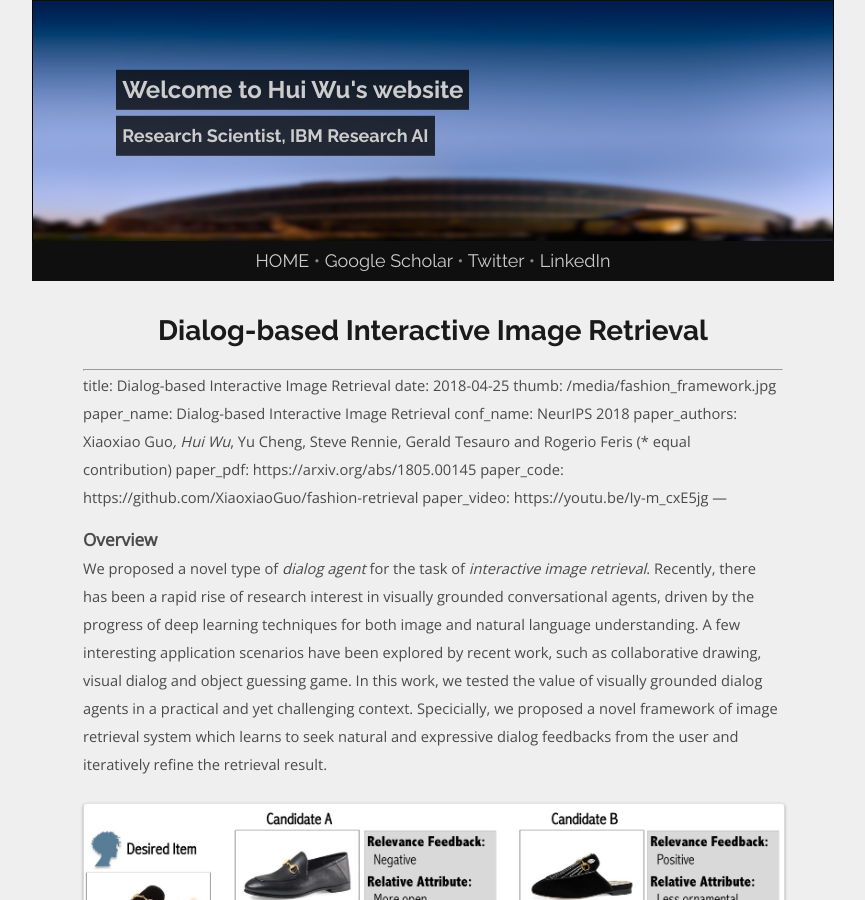
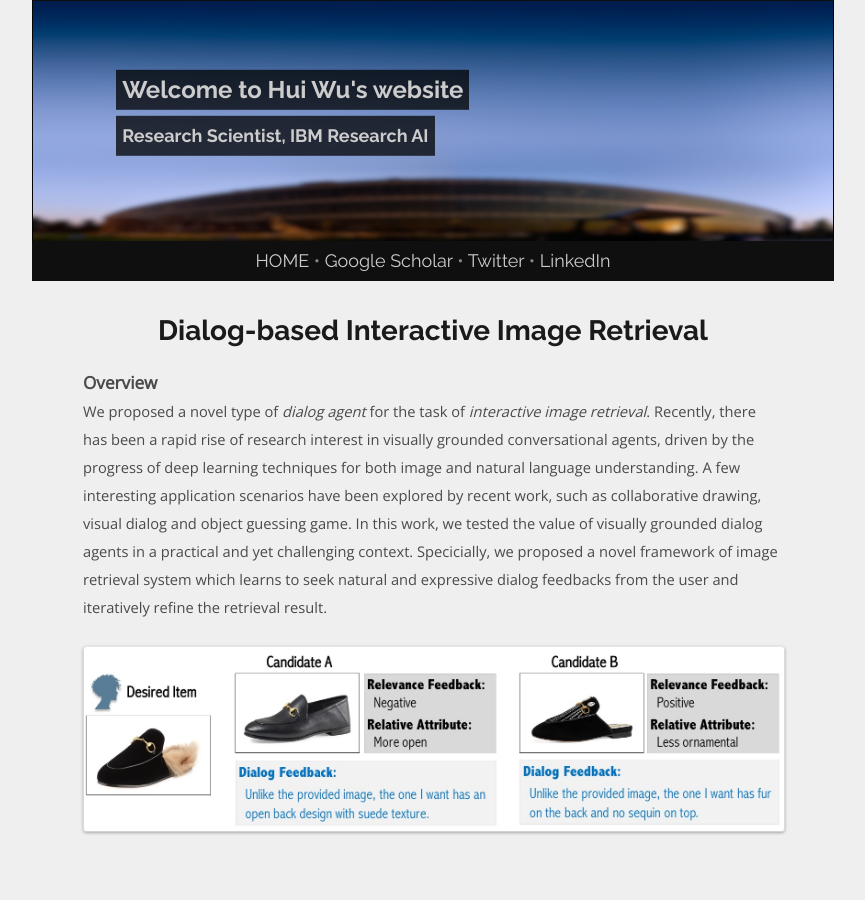
Before and after one commit to spacew/spacew.github.io, a Jekyll site: the page built from _posts/2018-04-25-fashion-retrieval.markdown, in a window 1280 px wide and 900 px high. Shown: the whole window, without its empty margins (207-1072 px from the left). Built offline with Jekyll 4.4.1, drawn with Linux system fonts in a browser that asks for light colours.

Commit message:
Update 2018-04-25-fashion-retrieval.markdown

```diff
--- a/_posts/2018-04-25-fashion-retrieval.markdown
+++ b/_posts/2018-04-25-fashion-retrieval.markdown
@@ -10,17 +10,6 @@ paper_code: https://github.com/XiaoxiaoGuo/fashion-retrieval
 paper_video: https://youtu.be/Iy-m_cxE5jg
 ---
 
----
-title:  Dialog-based Interactive Image Retrieval
-date:   2018-04-25
-thumb:  /media/fashion_framework.jpg
-paper_name: Dialog-based Interactive Image Retrieval
-conf_name: NeurIPS 2018
-paper_authors: Xiaoxiao Guo*, Hui Wu*, Yu Cheng, Steve Rennie, Gerald Tesauro and Rogerio Feris (* equal contribution)
-paper_pdf: https://arxiv.org/abs/1805.00145
-paper_code: https://github.com/XiaoxiaoGuo/fashion-retrieval
-paper_video: https://youtu.be/Iy-m_cxE5jg
----
 
 ### Overview
 
```
